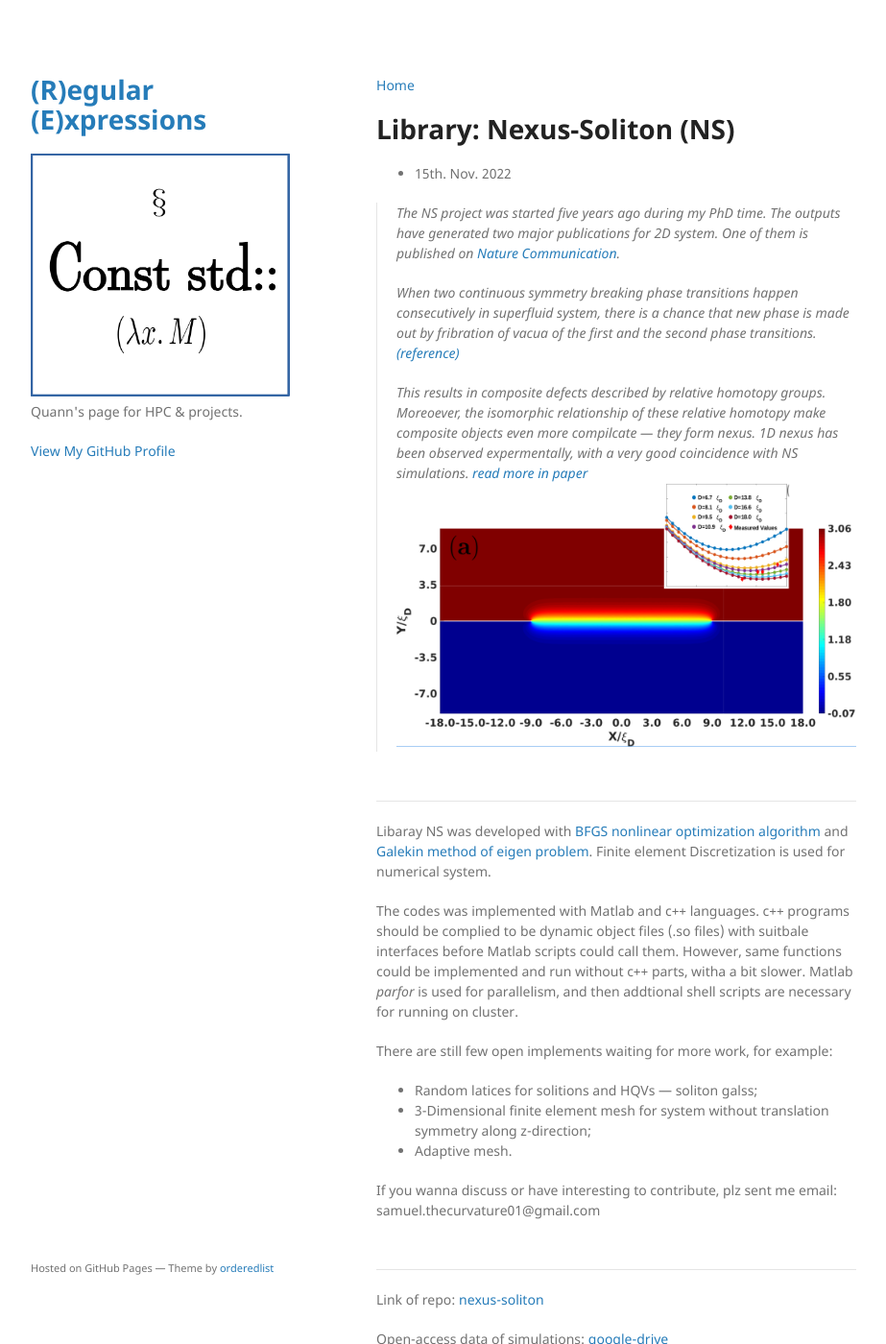
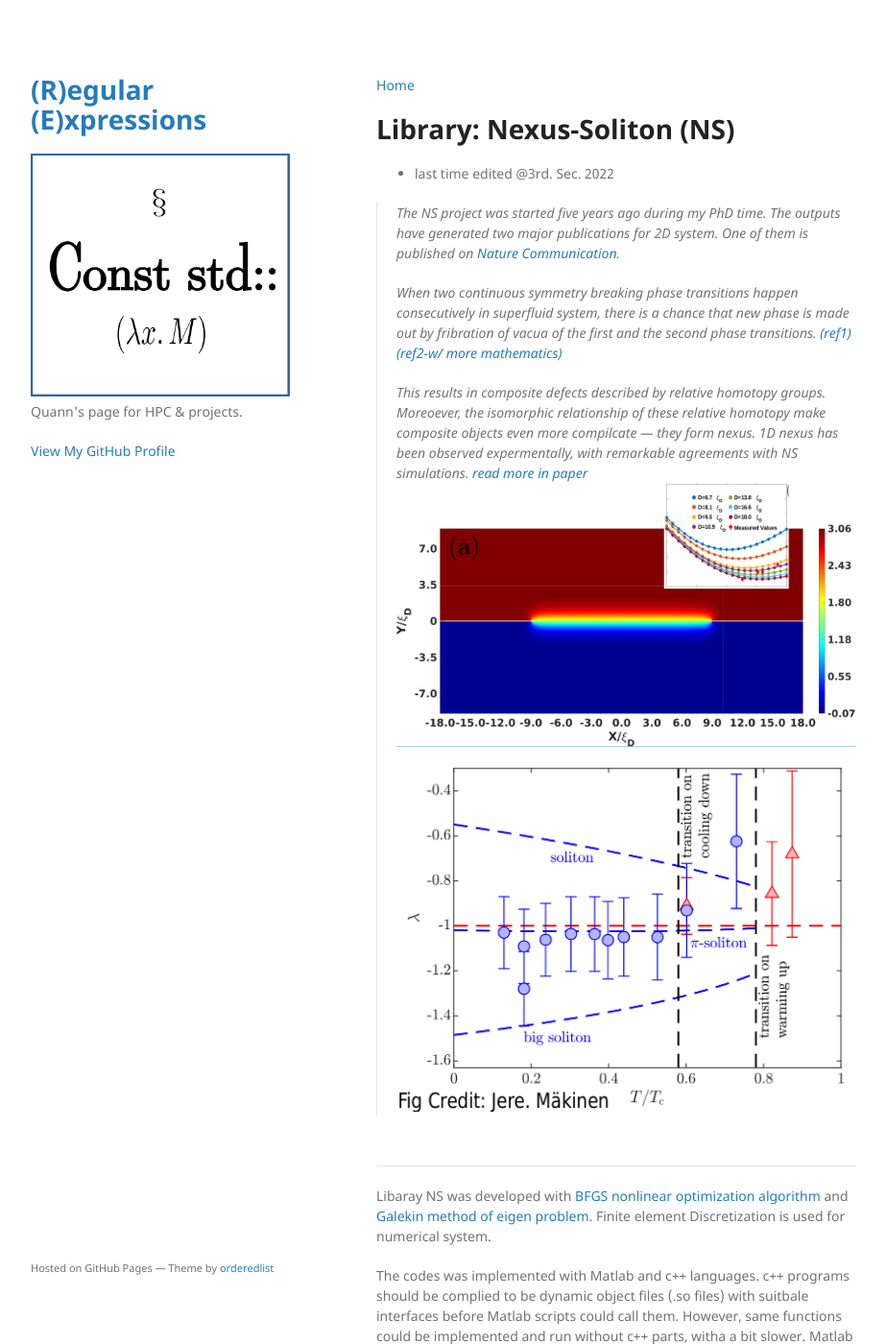
Before and after one commit to Quank-hpc/Quank-hpc.github.io, a Jekyll site: the page built from nexus_soliton.md, in a window 1280 px wide and 1400 px high. Shown: the whole window at 96% size, without its empty margins (178-1101 px from the left). Built offline with Jekyll 4.4.1, drawn with Linux system fonts in a browser that asks for light colours; some of the changed text lies outside the part shown.

Commit message:
add new paper as reference git commit -m

```diff
--- a/nexus_soliton.md
+++ b/nexus_soliton.md
@@ -6,15 +6,16 @@ layout: default
 
 # Library: Nexus-Soliton (NS)
 
-- 15th. Nov. 2022
+- last time edited @3rd. Sec. 2022
 
 > The NS project was started five years ago during my PhD time. The outputs have generated two major publications for 2D system. One of them is published on [Nature Communication](https://www.nature.com/articles/s41467-018-08204-8).
 >
-> When two continuous symmetry breaking phase transitions happen consecutively in superfluid system, there is a chance that new phase is made out by fribration of vacua of the first and the second phase transitions. [(reference)](https://journals.aps.org/prresearch/abstract/10.1103/PhysRevResearch.2.023263)
+> When two continuous symmetry breaking phase transitions happen consecutively in superfluid system, there is a chance that new phase is made out by fribration of vacua of the first and the second phase transitions. [(ref1)](https://journals.aps.org/prresearch/abstract/10.1103/PhysRevResearch.2.023263)[(ref2-w/ more mathematics)](https://arxiv.org/abs/2211.17117)
 >
 > This results in composite defects described by relative homotopy groups. Moreoever, the isomorphic relationship of these relative homotopy make composite objects even more compilcate --- they form nexus.
-> 1D nexus has been observed expermentally, with a very good coincidence with NS simulations. [read more in paper](https://journals.aps.org/prresearch/abstract/10.1103/PhysRevResearch.2.043356)
+> 1D nexus has been observed expermentally, with remarkable agreements with NS simulations. [read more in paper](https://journals.aps.org/prresearch/abstract/10.1103/PhysRevResearch.2.043356)
 ![NS](./assets/img/NS.png)
+![EXP](./assets/img/EXP.png)
 
 |:-------------------------------------------------------------------------------------------|
 |                                                                                            |
@@ -24,7 +25,7 @@ Libaray NS was developed with [BFGS nonlinear optimization algorithm](https://en
 The codes was implemented with Matlab and c++ languages. c++ programs should be complied to be dynamic object files (.so files) with suitbale interfaces before Matlab scripts could call them. However, same functions could be implemented and run without c++ parts, witha a bit slower. Matlab _parfor_ is used for parallelism, and then addtional shell scripts are necessary for running on cluster.
 
 There are still few open implements waiting for more work, for example:
-* Random latices for solitions and HQVs --- soliton galss;
+* Random latices for solitions and HQVs --- soliton glass;
 * 3-Dimensional finite element mesh for system without translation symmetry along z-direction;
 * Adaptive mesh.
 
```
Also changed, not shown: assets/img/EXP.png (added).
